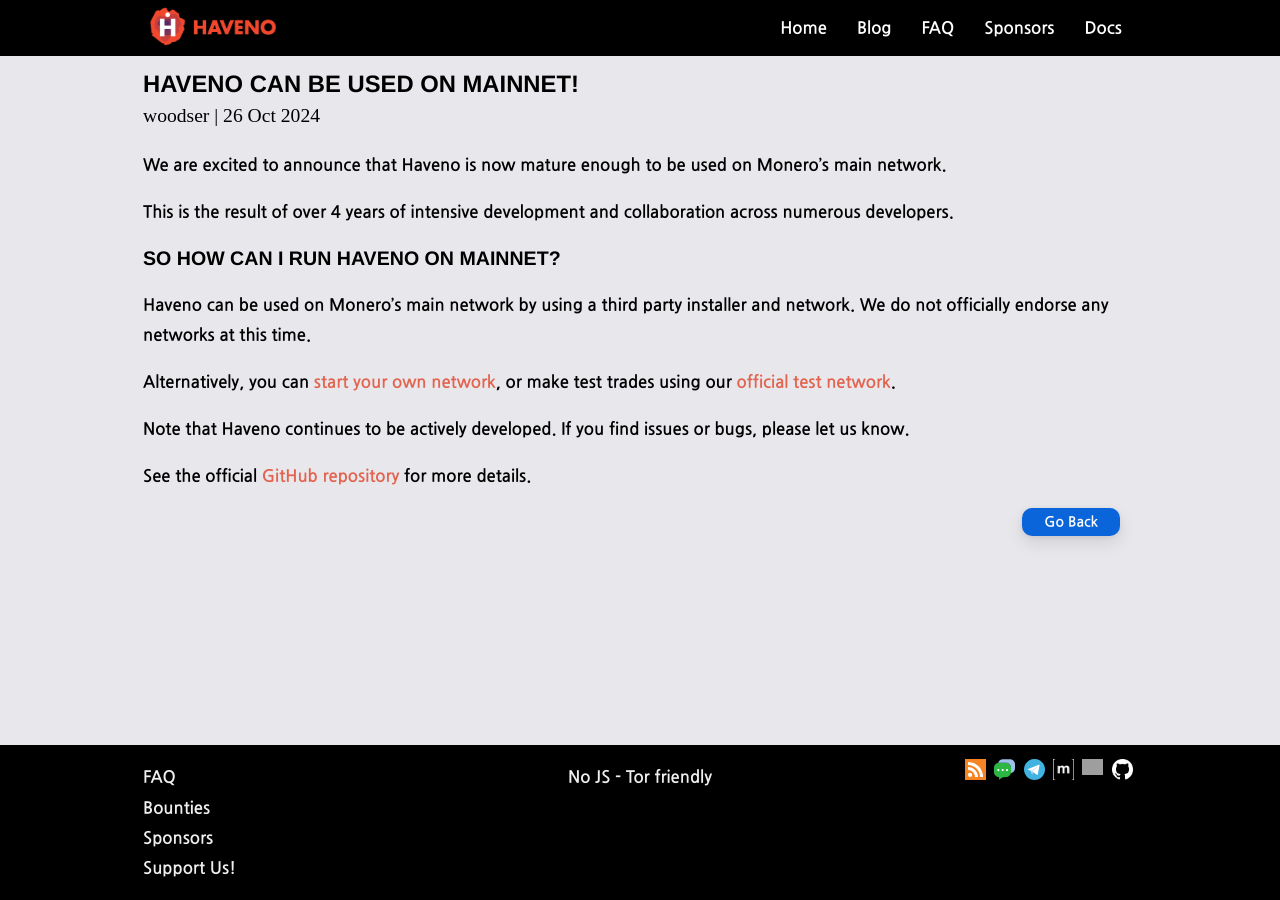
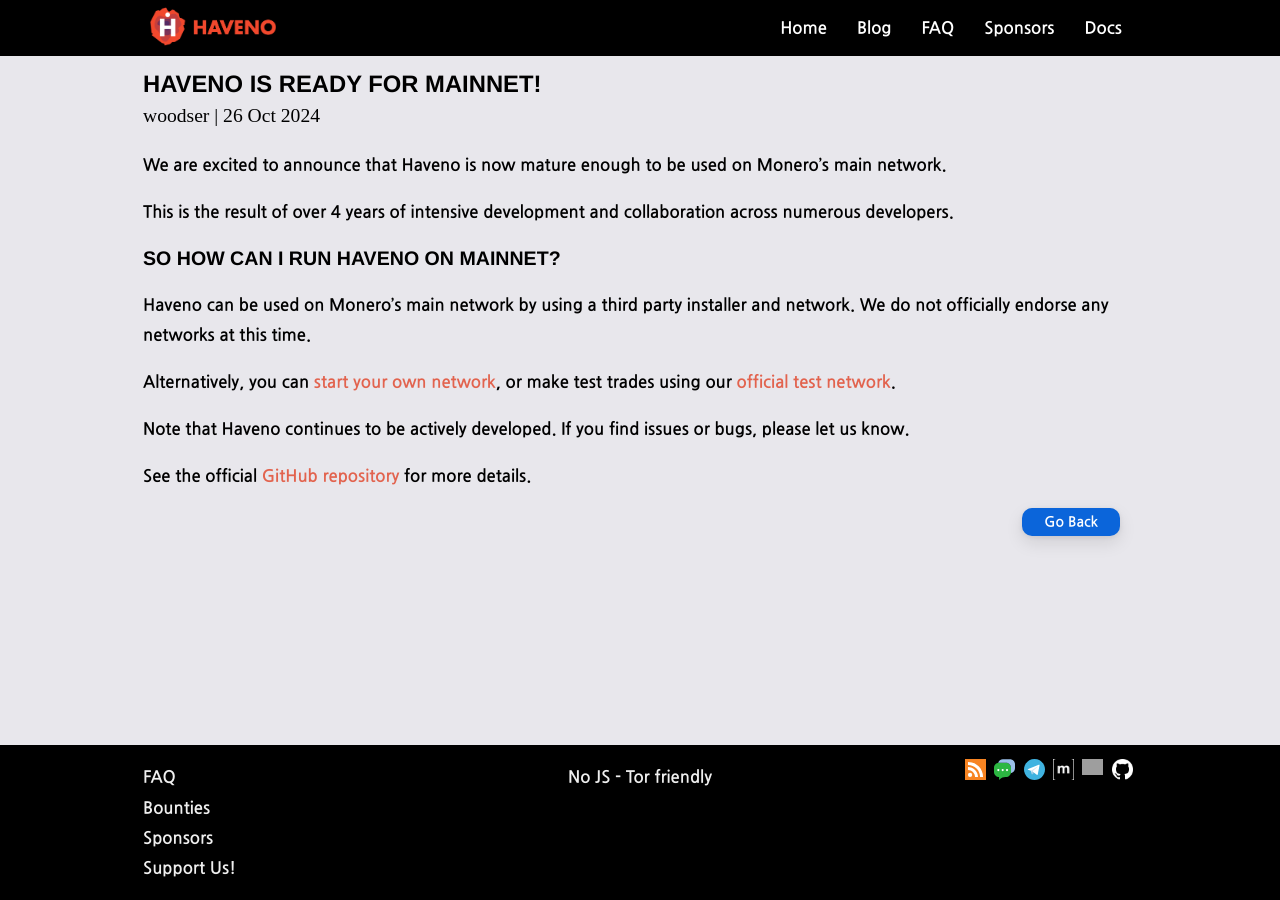
Before and after one commit to haveno-dex/haveno-site, a Jekyll site: the page built from _posts/2024-10-26-ready-for-mainnet.md, in a window 1280 px wide. Built offline with Jekyll 4.4.1, drawn with Linux system fonts in a browser that asks for light colours.

Commit message:
update mainnet blog post wording

```diff
--- a/_posts/2024-10-26-ready-for-mainnet.md
+++ b/_posts/2024-10-26-ready-for-mainnet.md
@@ -1,7 +1,7 @@
 ---
 layout: post
 permalink: /blog/:title/
-title: Haveno can be used on mainnet!
+title: Haveno is ready for mainnet!
 excerpt: Haveno is ready for mainnet using third party networks
 author: woodser
 ---
```
